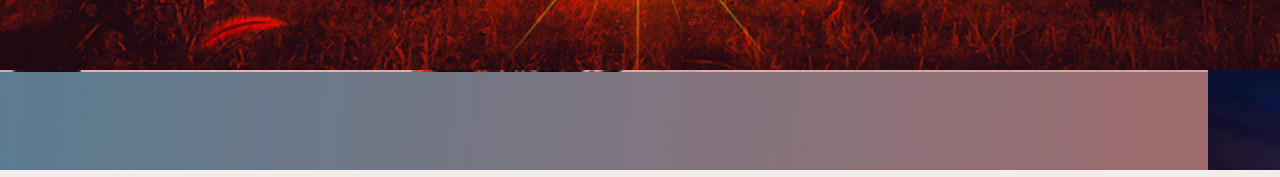
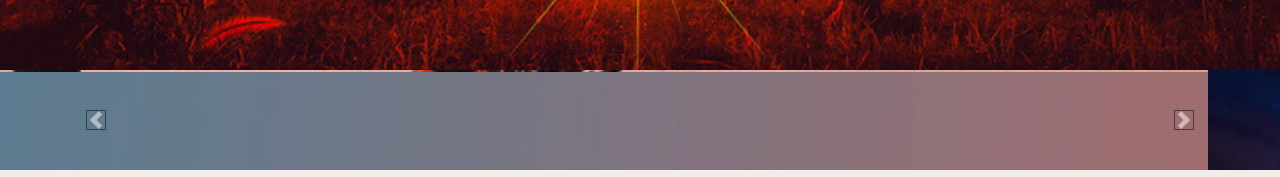
Before and after one commit to ryrotella/mock-tiny-horse, a plain HTML site: page index.html in a window 1280 px wide. Shown: the part 730-907 px from the top of the page. Drawn offline with nearby package versions, Linux system fonts and the light colour scheme.

Commit message:
2.2 added arrows to the carousel

```diff
--- a/Assets/style.css
+++ b/Assets/style.css
@@ -38,8 +38,10 @@
 .carousel-item{
     height: auto;
     width: 100%;
+}
 
-
+.carousel-control-prev-icon, .carousel-control-next-icon{
+    border: 1px solid black;
 }
 
 hr{
--- a/index.html
+++ b/index.html
@@ -60,12 +60,12 @@
                   </div>
                 </div>
 
-                <a class="left carousel-control" href="#carouselExample" role="button" data-slide="prev">
-                  <span class="glyphicon glyphicon-chevron-left" aria-hidden="true"></span>
+                <a class="carousel-control-prev" href="#carouselExample" role="button" data-slide="prev">
+                  <span class="carousel-control-prev-icon" aria-hidden="true"></span>
                   <span class="sr-only">Previous</span>
                 </a>
-                <a class="right carousel-control" href="#carouselExample" role="button" data-slide="next">
-                  <span class="glyphicon glyphicon-chevron-right" aria-hidden="true"></span>
+                <a class="carousel-control-next" href="#carouselExample" role="button" data-slide="next">
+                  <span class="carousel-control-next-icon" aria-hidden="true"></span>
                   <span class="sr-only">Next</span>
                 </a>
 
```
